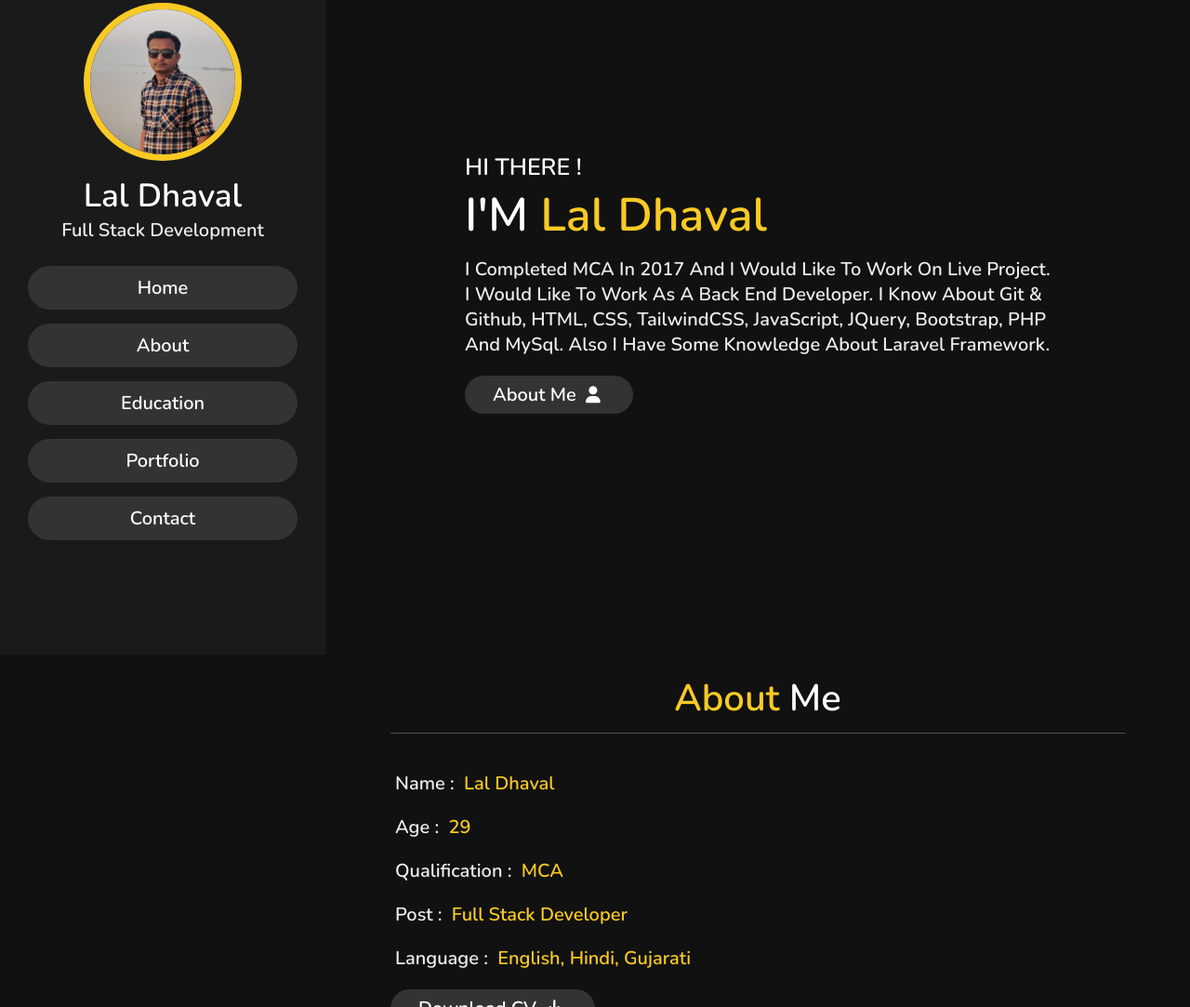
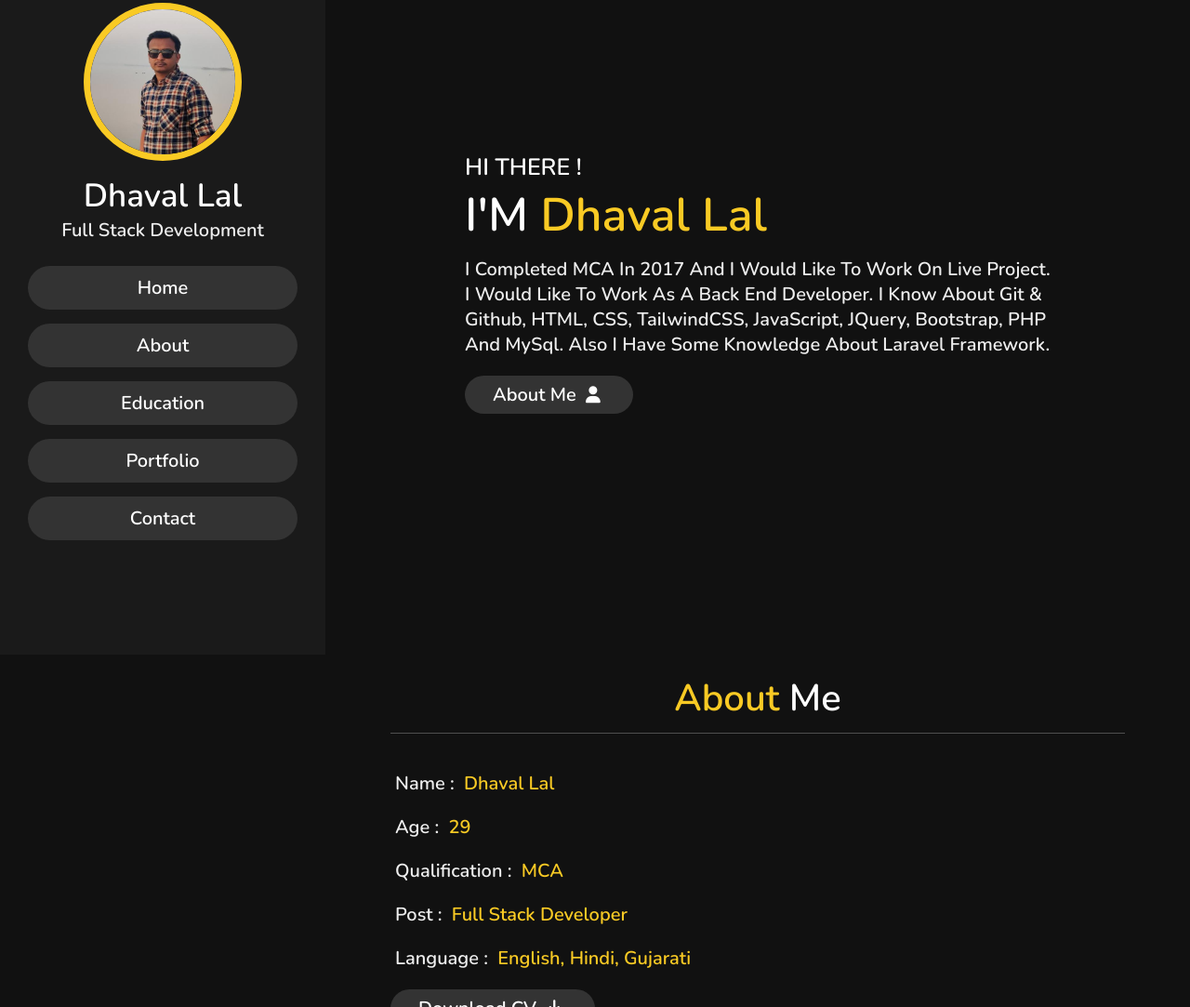
Before and after one commit to LalDhaval/myportfolio-dhavallal1306, a plain HTML site: page index.html in a window 1280 px wide. Shown: the part 96-1179 px from the top of the page at 93% size. Drawn offline with nearby package versions, Linux system fonts and the light colour scheme.

Commit message:
second commit

```diff
--- a/index.html
+++ b/index.html
@@ -3,7 +3,8 @@
 <head>
     <meta charset="UTF-8">
     <meta name="viewport" content="width=device-width, initial-scale=1.0">
-    <title>Lal Dhaval Portfolio</title>
+    <title>Dhaval Lal</title>
+    <link rel="icon" href="assets/image/LD.jpg">
     <link rel="stylesheet" href="style.css">
     <link rel="stylesheet" href="assets/fontawesome-free-6.5.1-web/css/all.min.css">
 </head>
@@ -12,7 +13,7 @@
     <header>
         <div class="user">
             <img src="assets/image/Lal_Dhaval5.jpeg" alt="Lal Dhaval">
-            <h3 class="name">Lal Dhaval</h3>
+            <h3 class="name"> Dhaval Lal</h3>
             <p class="post">Full Stack Development</p>
         </div>
         <nav class="navbar">
@@ -31,8 +32,9 @@
 
     <!-- home section start -->
     <section class="home" id="home">
+        <!-- <img src="assets/image/DHAVAL_LAL.png" alt=""> -->
         <h3>HI THERE !</h3>
-        <h1>I'M <span>Lal Dhaval</span></h1>
+        <h1>I'M <span>Dhaval Lal</span></h1>
         <p>I completed MCA in 2017 and i would like to work on live project. I would like to work as a back end developer. I know about git & github, HTML, CSS, TailwindCSS, JavaScript, JQuery, Bootstrap, PHP and MySql. also i have some knowledge about laravel Framework.</p>
         <a href="#about"><button class="btn">about me <i class="fas fa-user"></i></button></a>
     </section>
@@ -43,7 +45,7 @@
         <h1 class="heading"> <span>about</span> me </h1>
         <div class="row">
             <div class="info">
-                <h3> <span> name : </span> Lal Dhaval </h3>
+                <h3> <span> name : </span> Dhaval Lal </h3>
                 <h3> <span> age : </span> 29 </h3>
                 <h3> <span> qualification : </span> MCA </h3>
                 <h3> <span> post : </span> Full Stack Developer </h3>
```
Also changed, not shown: assets/image/DHAVAL_LAL.png (added), assets/image/LD.jpg (added), 2 other files.
